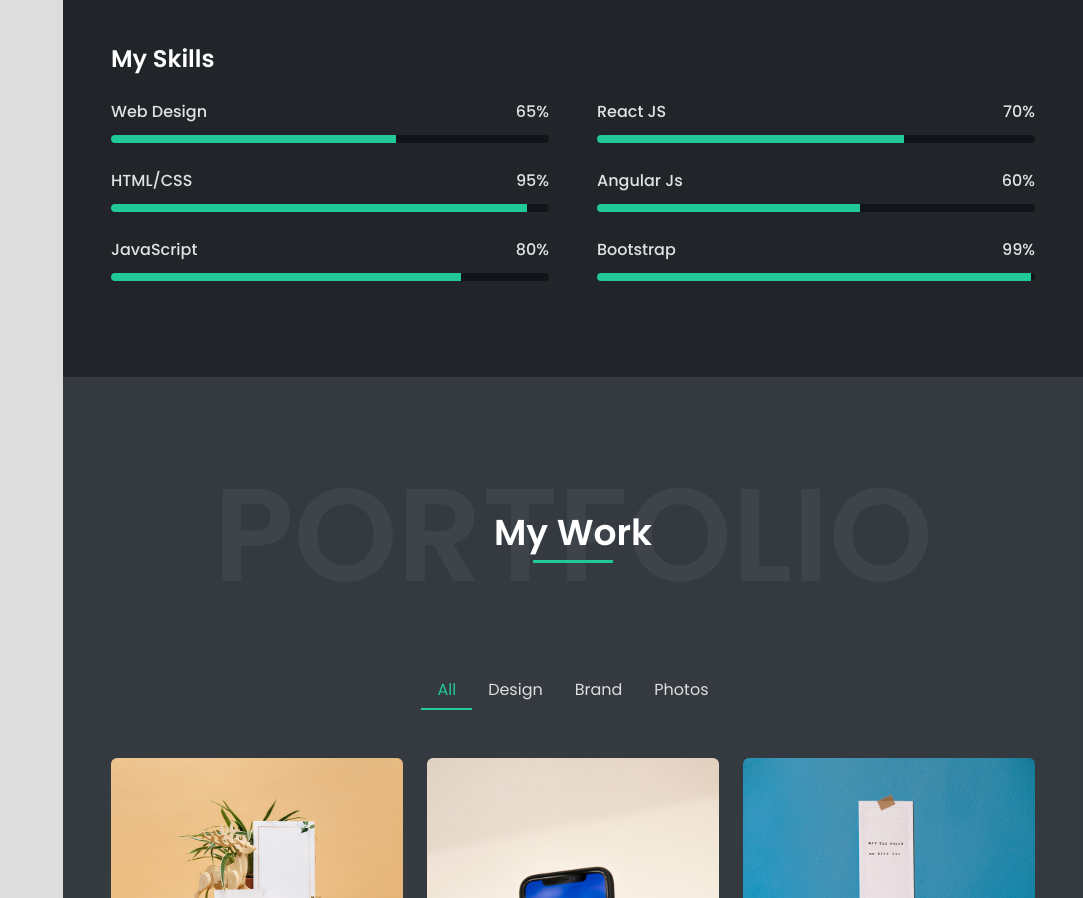
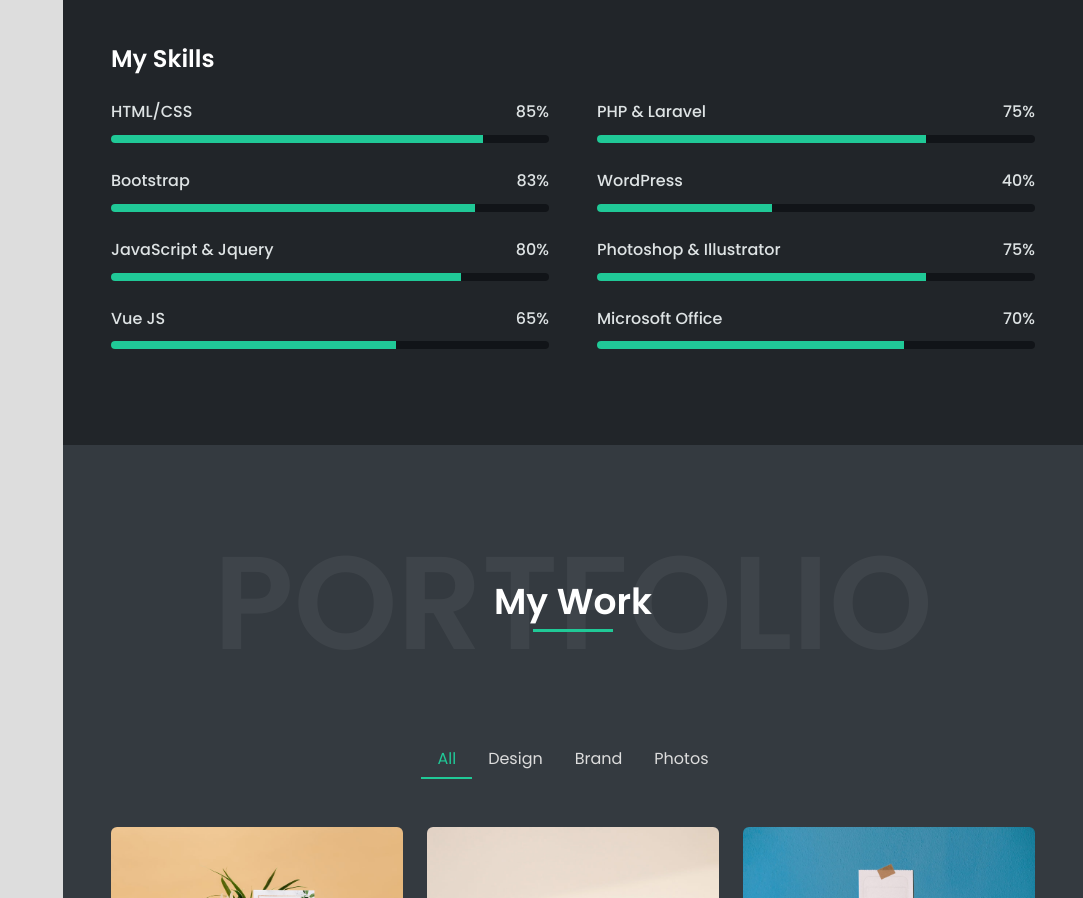
Before and after one commit to MadysanYa/Personal-Portfolio, a plain HTML site: page index.html in a window 1280 px wide. Shown: the part 3333-4231 px from the top of the page, without its empty margins (197-1280 px from the left). Drawn offline with Linux system fonts and the light colour scheme; files whose address does not match are found by name.

Commit message:
Update my skill page

```diff
--- a/index.html
+++ b/index.html
@@ -283,31 +283,39 @@
                         <h2 class="text-6 text-white fw-600 mt-4 mb-4">My Skills</h2>
                         <div class="row gx-5">
                             <div class="col-md-6">
-                                <p class="text-light fw-500 text-start mb-2">Web Design <span class="float-end">65%</span></p>
+                                <p class="text-light fw-500 text-start mb-2">HTML/CSS <span class="float-end">85%</span></p>
+                                <div class="progress progress-sm bg-dark mb-4">
+                                    <div class="progress-bar" role="progressbar" style="width: 85%" aria-valuenow="85" aria-valuemin="0" aria-valuemax="100"></div>
+                                </div>
+                                <p class="text-light fw-500 text-start mb-2">Bootstrap <span class="float-end">83%</span></p>
+                                <div class="progress progress-sm bg-dark mb-4">
+                                    <div class="progress-bar" role="progressbar" style="width: 83%" aria-valuenow="83" aria-valuemin="0" aria-valuemax="100"></div>
+                                </div>
+                                <p class="text-light fw-500 text-start mb-2">JavaScript & Jquery<span class="float-end">80%</span></p>
+                                <div class="progress progress-sm bg-dark mb-4">
+                                    <div class="progress-bar" role="progressbar" style="width: 80%" aria-valuenow="80" aria-valuemin="0" aria-valuemax="100"></div>
+                                </div>
+                                <p class="text-light fw-500 text-start mb-2">Vue JS <span class="float-end">65%</span></p>
                                 <div class="progress progress-sm bg-dark mb-4">
                                     <div class="progress-bar" role="progressbar" style="width: 65%" aria-valuenow="65" aria-valuemin="0" aria-valuemax="100"></div>
                                 </div>
-                                <p class="text-light fw-500 text-start mb-2">HTML/CSS <span class="float-end">95%</span></p>
-                                <div class="progress progress-sm bg-dark mb-4">
-                                    <div class="progress-bar" role="progressbar" style="width: 95%" aria-valuenow="95" aria-valuemin="0" aria-valuemax="100"></div>
-                                </div>
-                                <p class="text-light fw-500 text-start mb-2">JavaScript <span class="float-end">80%</span></p>
-                                <div class="progress progress-sm bg-dark mb-4">
-                                    <div class="progress-bar" role="progressbar" style="width: 80%" aria-valuenow="80" aria-valuemin="0" aria-valuemax="100"></div>
-                                </div>
                             </div>
                             <div class="col-md-6">
-                                <p class="text-light fw-500 text-start mb-2">React JS <span class="float-end">70%</span></p>
+                                <p class="text-light fw-500 text-start mb-2">PHP & Laravel <span class="float-end">75%</span></p>
+                                <div class="progress progress-sm bg-dark mb-4">
+                                    <div class="progress-bar" role="progressbar" style="width: 75%" aria-valuenow="75" aria-valuemin="0" aria-valuemax="100"></div>
+                                </div>
+                                <p class="text-light fw-500 text-start mb-2">WordPress <span class="float-end">40%</span></p>
+                                <div class="progress progress-sm bg-dark mb-4">
+                                    <div class="progress-bar" role="progressbar" style="width: 40%" aria-valuenow="40" aria-valuemin="0" aria-valuemax="100"></div>
+                                </div>
+                                <p class="text-light fw-500 text-start mb-2">Photoshop & Illustrator <span class="float-end">75%</span></p>
+                                <div class="progress progress-sm bg-dark mb-4">
+                                    <div class="progress-bar" role="progressbar" style="width: 75%" aria-valuenow="75" aria-valuemin="0" aria-valuemax="100"></div>
+                                </div>
+                                <p class="text-light fw-500 text-start mb-2">Microsoft Office <span class="float-end">70%</span></p>
                                 <div class="progress progress-sm bg-dark mb-4">
                                     <div class="progress-bar" role="progressbar" style="width: 70%" aria-valuenow="70" aria-valuemin="0" aria-valuemax="100"></div>
-                                </div>
-                                <p class="text-light fw-500 text-start mb-2">Angular Js <span class="float-end">60%</span></p>
-                                <div class="progress progress-sm bg-dark mb-4">
-                                    <div class="progress-bar" role="progressbar" style="width: 60%" aria-valuenow="60" aria-valuemin="0" aria-valuemax="100"></div>
-                                </div>
-                                <p class="text-light fw-500 text-start mb-2">Bootstrap <span class="float-end">99%</span></p>
-                                <div class="progress progress-sm bg-dark mb-4">
-                                    <div class="progress-bar" role="progressbar" style="width: 99%" aria-valuenow="99" aria-valuemin="0" aria-valuemax="100"></div>
                                 </div>
                             </div>
                         </div>
```
